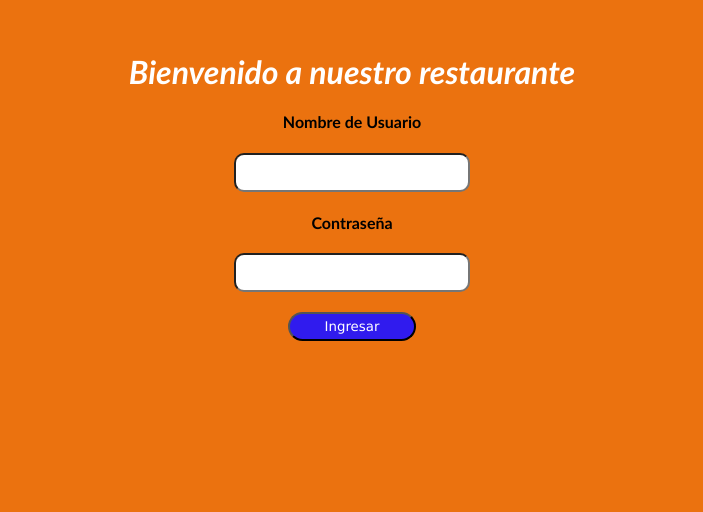
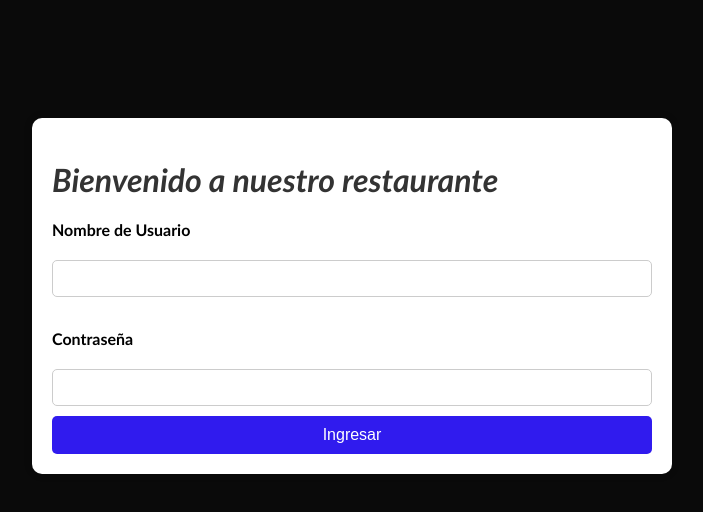
Before and after one commit to nandostiwar/2024-1-FullStack, a React (Vite) app in the folder proyecto-restaurante/front/: page / in a window 1280 px wide. Shown: the part 104-616 px from the top of the page, without its empty margins (288-991 px from the left). Built offline with nearby package versions, Linux system fonts and the light colour scheme.

Commit message:
se agrego el otro usuario de cocina y se acomodo

```diff
--- a/proyecto-restaurante/front/src/App.css
+++ b/proyecto-restaurante/front/src/App.css
@@ -1,3 +1,8 @@
-body{
-  background-color: rgb(235, 114, 15);
-}
+body {
+    display: flex;
+    justify-content: center;
+    align-items: center;
+    height: 100vh;
+    margin: 0;
+    background-color: #0a0a0a; /* Establece un color de fondo para una mejor legibilidad */
+  }
--- a/proyecto-restaurante/front/src/componentes/Form.jsx
+++ b/proyecto-restaurante/front/src/componentes/Form.jsx
@@ -11,12 +11,18 @@ function Form({callback}){
     const validateUser = (event)=>{
         event.preventDefault();
         if(username === 'juan' && password === '123'){
-            callback("user");
-            goTo("/userHome");
+            callback("mesero");
+            goTo("/meseroHome");
         }else if(username === 'admin' && password==='123'){
             callback("admin");
             goTo("/adminHome");
+        }else if(username === 'sebas' && password==="123"){
+            callback("cocina");
+            goTo("/cocinaHome");
+        } else {
+            console.log("Credenciales invalidas");
         }
+
     }
     return (
         <form onSubmit={validateUser}>
--- a/proyecto-restaurante/front/src/componentes/styles/Form.css
+++ b/proyecto-restaurante/front/src/componentes/styles/Form.css
@@ -1,35 +1,43 @@
-body{
-    justify-content: center;
-    text-align: center;
+
+form {
+    width: 600px; /* Ajusta el ancho del formulario */
+    padding: 20px;
+    border-radius: 10px;
+    background-color: #fff; /* Agrega un color de fondo al formulario */
+    box-shadow: 0 0 10px rgba(0, 0, 0, 0.1); /* Agrega un efecto de sombra sutil */
 }
 
-.entry{
-    border-radius: 10px;
-    padding: 10px 20px 10px 35px;
+.entry {
+    width: 100%;
+    margin-bottom: 10px; /* Agrega algo de espacio entre los campos de entrada */
+    padding: 10px;
+    border: 1px solid #ccc; /* Agrega un borde para una mejor visibilidad */
+    border-radius: 5px;
+    box-sizing: border-box; /* Incluye el relleno y el borde en el ancho y alto total del elemento */
 }
 
-form{
-    padding: 20px;
-    padding-top: 10%;
+#btnEnviar {
+    width: 100%;
+    background-color: rgb(48, 27, 238);
+    border: none;
+    border-radius: 5px;
+    padding: 10px;
+    color: white;
+    font-size: 16px;
+    cursor: pointer;
+    transition: background-color 0.3s ease; /* Agrega un efecto de transición suave */
 }
 
-#btnEnviar{
-    margin-top: 20px;
-    background-color: rgb(48, 27, 238);
-    padding: 5px;
-    padding-left: 35px;
-    padding-right: 35px;
-    border-radius: 15px;
-    font-family: Verdana, Geneva, Tahoma, sans-serif;
-    color: white;
+#btnEnviar:hover {
+    background-color: rgb(230, 29, 56); /* Oscurece el color del botón al pasar el cursor sobre él */
 }
 
-.txt{
+.txt {
     font-family: 'Trebuchet MS', 'Lucida Sans Unicode', 'Lucida Grande', 'Lucida Sans', Arial, sans-serif;
 }
 
-#txtBienvenida{
+#txtBienvenida {
     font-family: 'Trebuchet MS', 'Lucida Sans Unicode', 'Lucida Grande', 'Lucida Sans', Arial, sans-serif;
     font-style: oblique;
-    color: white;
+    color: #333; /* Cambia el color para mejorar la legibilidad */
 }
```
